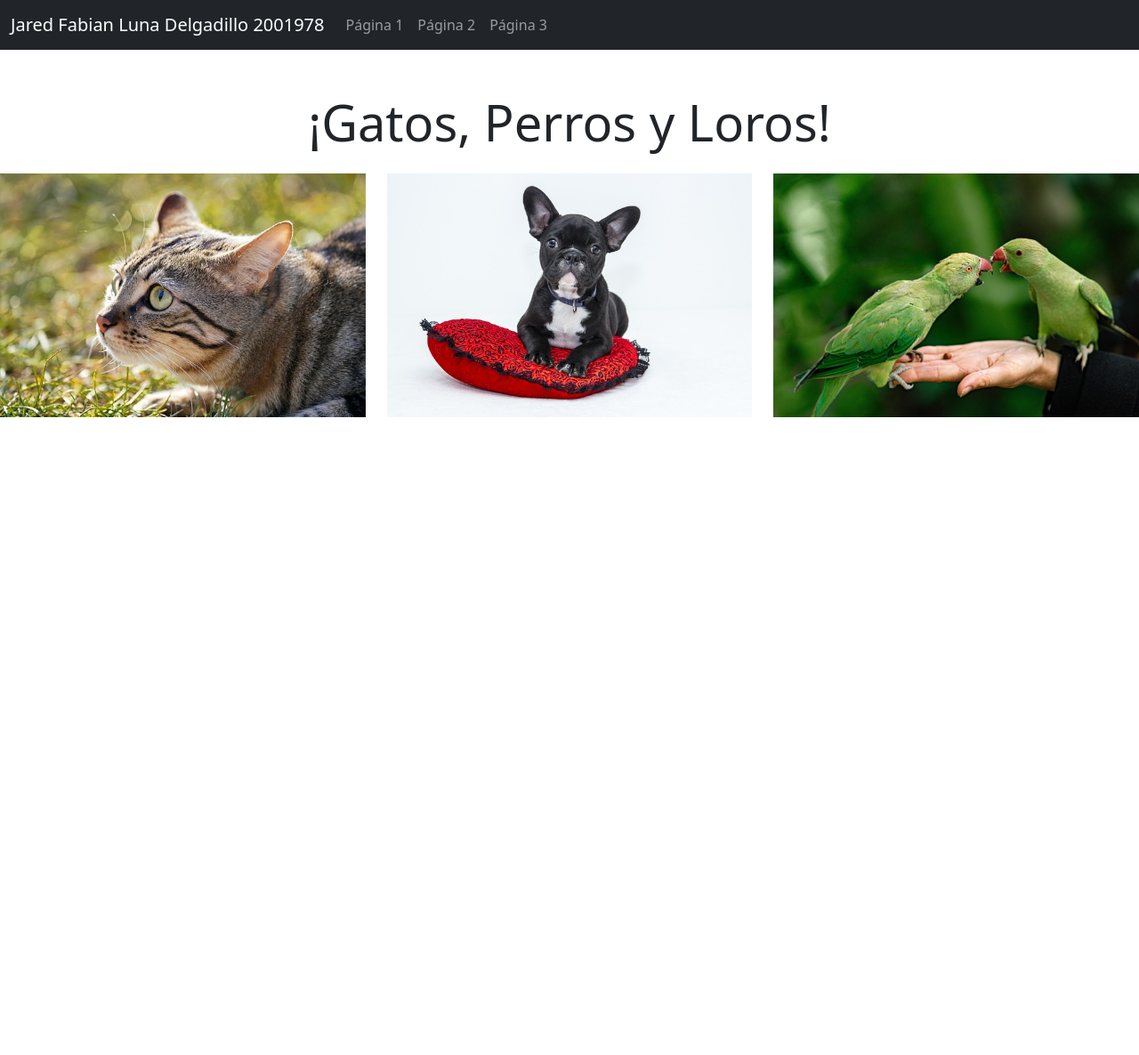
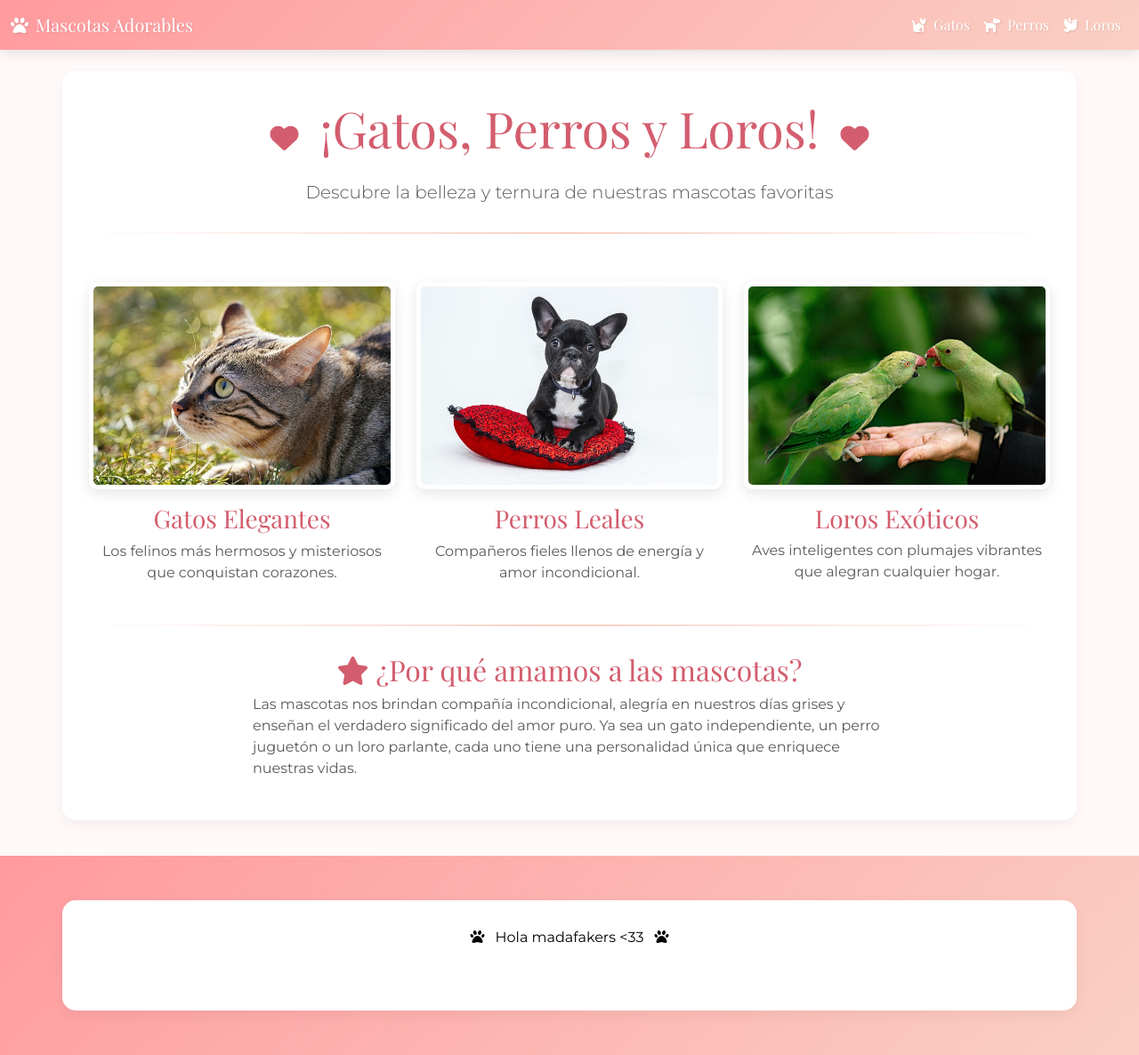
Before and after one commit to rKaiiz/Laboratorio-6, a plain HTML site: page index.html in a window 1280 px wide. Shown: the whole page at 89% size. Before the commit the page ends 800 px from the top, so only its background shows below. Drawn offline with nearby package versions, Linux system fonts and the light colour scheme.

Commit message:
añadí diseño bonito sólo al index

```diff
--- a/index.html
+++ b/index.html
@@ -5,37 +5,150 @@
   <meta name="viewport" content="width=device-width, initial-scale=1">
   <title>Inicio</title>
   <link href="https://cdn.jsdelivr.net/npm/bootstrap@5.3.0/dist/css/bootstrap.min.css" rel="stylesheet">
+  <!-- Fuentes de Google -->
+  <link href="https://fonts.googleapis.com/css2?family=Playfair+Display:wght@400;700&family=Montserrat:wght@300;400&display=swap" rel="stylesheet">
+  <!-- Iconos de Font Awesome -->
+  <link rel="stylesheet" href="https://cdnjs.cloudflare.com/ajax/libs/font-awesome/6.4.0/css/all.min.css">
+  <style>
+    body {
+      font-family: 'Montserrat', sans-serif;
+      background-color: #fff9f9;
+      color: #5a5a5a;
+    }
+    .navbar {
+      background: linear-gradient(135deg, #ff9a9e 0%, #fad0c4 100%) !important;
+      box-shadow: 0 4px 15px rgba(0,0,0,0.1);
+    }
+    .navbar-brand, .nav-link {
+      font-family: 'Playfair Display', serif;
+      color: #fff !important;
+      text-shadow: 1px 1px 2px rgba(0,0,0,0.1);
+    }
+    .nav-link:hover {
+      color: #f8f9fa !important;
+      text-decoration: underline;
+    }
+    h1, h2, h3 {
+      font-family: 'Playfair Display', serif;
+      color: #d35d6e;
+    }
+    .container {
+      background-color: white;
+      border-radius: 15px;
+      padding: 30px;
+      box-shadow: 0 5px 15px rgba(0,0,0,0.05);
+      margin-top: 30px;
+      margin-bottom: 30px;
+    }
+    .img-fluid {
+      border-radius: 10px;
+      transition: transform 0.3s ease;
+      box-shadow: 0 5px 15px rgba(0,0,0,0.1);
+      border: 5px solid white;
+    }
+    .img-fluid:hover {
+      transform: scale(1.03);
+    }
+    .pet-icon {
+      font-size: 2rem;
+      margin: 0 10px;
+      color: #d35d6e;
+    }
+    .divider {
+      height: 2px;
+      background: linear-gradient(to right, transparent, #fad0c4, transparent);
+      margin: 30px 0;
+    }
+    .footer {
+      background: linear-gradient(135deg, #ff9a9e 0%, #fad0c4 100%);
+      color: black;
+      padding: 20px 0;
+      text-align: center;
+      margin-top: 40px;
+    }
+  </style>
 </head>
 <body>
 
   <!-- Navegación -->
-  <nav class="navbar navbar-expand-lg navbar-dark bg-dark">
+  <nav class="navbar navbar-expand-lg navbar-dark">
     <div class="container-fluid">
-      <a class="navbar-brand" href="index.html">Jared Fabian Luna Delgadillo 2001978</a>
-      <div class="collapse navbar-collapse">
-        <ul class="navbar-nav me-auto mb-2 mb-lg-0">
-          <li class="nav-item"><a class="nav-link" href="pagina1.html">Página 1</a></li>
-          <li class="nav-item"><a class="nav-link" href="pagina2.html">Página 2</a></li>
-          <li class="nav-item"><a class="nav-link" href="pagina3.html">Página 3</a></li>
+      <a class="navbar-brand" href="index.html">
+        <i class="fas fa-paw me-2"></i>Mascotas Adorables
+      </a>
+      <button class="navbar-toggler" type="button" data-bs-toggle="collapse" data-bs-target="#navbarNav">
+        <span class="navbar-toggler-icon"></span>
+      </button>
+      <div class="collapse navbar-collapse" id="navbarNav">
+        <ul class="navbar-nav ms-auto mb-2 mb-lg-0">
+          <li class="nav-item"><a class="nav-link" href="pagina1.html"><i class="fas fa-cat me-1"></i> Gatos</a></li>
+          <li class="nav-item"><a class="nav-link" href="pagina2.html"><i class="fas fa-dog me-1"></i> Perros</a></li>
+          <li class="nav-item"><a class="nav-link" href="pagina3.html"><i class="fas fa-dove me-1"></i> Loros</a></li>
         </ul>
       </div>
     </div>
   </nav>
 
   <!-- Contenido principal -->
-  <div class="container text-center mt-5">
-    <h1 class="display-4">¡Gatos, Perros y Loros!</h1>
+  <div class="container text-center mt-4">
+    <h1 class="display-4 mb-4">
+      <i class="fas fa-heart pet-icon"></i>
+      ¡Gatos, Perros y Loros!
+      <i class="fas fa-heart pet-icon"></i>
+    </h1>
+    <p class="lead">Descubre la belleza y ternura de nuestras mascotas favoritas</p>
+
+    <div class="divider"></div>
+
+    <div class="row my-4 g-4">
+      <div class="col-md-4">
+        <img src="img/cat1.jpg" class="img-fluid" alt="Gato adorable">
+        <h3 class="mt-3">Gatos Elegantes</h3>
+        <p>Los felinos más hermosos y misteriosos que conquistan corazones.</p>
+      </div>
+      <div class="col-md-4">
+        <img src="img/dog1.jpg" class="img-fluid" alt="Perro juguetón">
+        <h3 class="mt-3">Perros Leales</h3>
+        <p>Compañeros fieles llenos de energía y amor incondicional.</p>
+      </div>
+      <div class="col-md-4">
+        <img src="img/parrot1.jpg" class="img-fluid" alt="Loro colorido">
+        <h3 class="mt-3">Loros Exóticos</h3>
+        <p>Aves inteligentes con plumajes vibrantes que alegran cualquier hogar.</p>
+      </div>
     </div>
 
-    <!-- Imágenes -->
-    <div class="row my-4">
-        <div class="col-md-4"><img src="img/cat1.jpg" class="img-fluid" alt="Imagen 1" ></div>
-        <div class="col-md-4"><img src="img/dog1.jpg" class="img-fluid" alt="Imagen 2" ></div>
-        <div class="col-md-4"><img src="img/parrot1.jpg" class="img-fluid" alt="Imagen 3" ></div>
+    <div class="divider"></div>
+
+    <div class="row mt-4">
+      <div class="col-md-8 mx-auto">
+        <h2><i class="fas fa-star me-2"></i>¿Por qué amamos a las mascotas?</h2>
+        <p class="text-start">Las mascotas nos brindan compañía incondicional, alegría en nuestros días grises y enseñan el verdadero significado del amor puro. Ya sea un gato independiente, un perro juguetón o un loro parlante, cada uno tiene una personalidad única que enriquece nuestras vidas.</p>
+      </div>
     </div>
+  </div>
 
-     <!-- Scripts de Bootstrap -->
+  <!-- Pie de página -->
+  <footer class="footer">
+    <div class="container">
+      <div class="row">
+        <div class="col-md-12">
+          <p class="mb-0">
+            <i class="fas fa-paw me-2"></i>
+            Hola madafakers <33
+            <i class="fas fa-paw ms-2"></i>
+          </p>
+          <div class="mt-3">
+            <a href="#" class="text-white mx-2"><i class="fab fa-facebook-f"></i></a>
+            <a href="#" class="text-white mx-2"><i class="fab fa-instagram"></i></a>
+            <a href="#" class="text-white mx-2"><i class="fab fa-pinterest-p"></i></a>
+          </div>
+        </div>
+      </div>
+    </div>
+  </footer>
+
+  <!-- Scripts de Bootstrap -->
   <script src="https://cdn.jsdelivr.net/npm/bootstrap@5.3.0/dist/js/bootstrap.bundle.min.js"></script>
-
 </body>
 </html>
```
